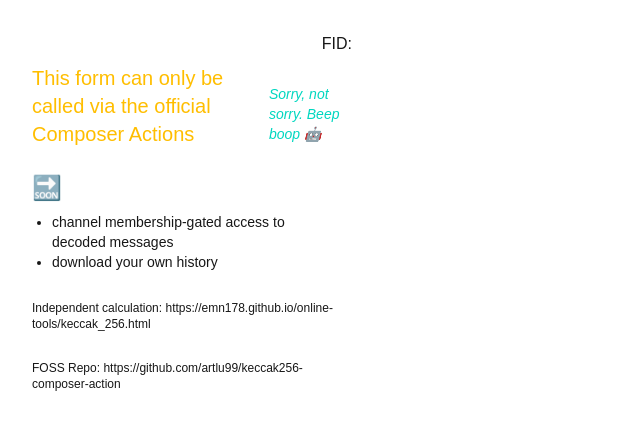
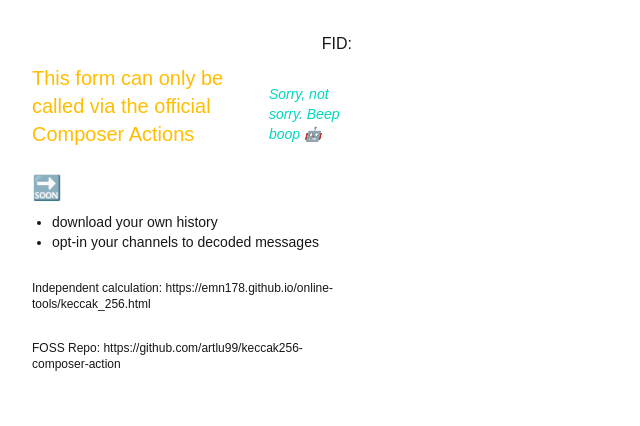
Before and after one commit to artlu99/keccak256-composer-action, a Next.js app: page /encode in a window 1280 px wide. Shown: the top 426 px of the page, without its empty margins (0-640 px from the left). Built offline with nearby package versions, Linux system fonts and the light colour scheme; no server answers.

Commit message:
update SoonTM

```diff
--- a/app/components/Footer.tsx
+++ b/app/components/Footer.tsx
@@ -5,10 +5,10 @@ const Footer = () => {
       <div className="flex flex-col mx-5 text-sm">
         <ul className="list-disc">
           <li>
-            <p>channel membership-gated access to decoded messages</p>
+            <p>download your own history</p>
           </li>
           <li>
-            <p>download your own history</p>
+            <p>opt-in your channels to decoded messages</p>
           </li>
         </ul>
       </div>
```
